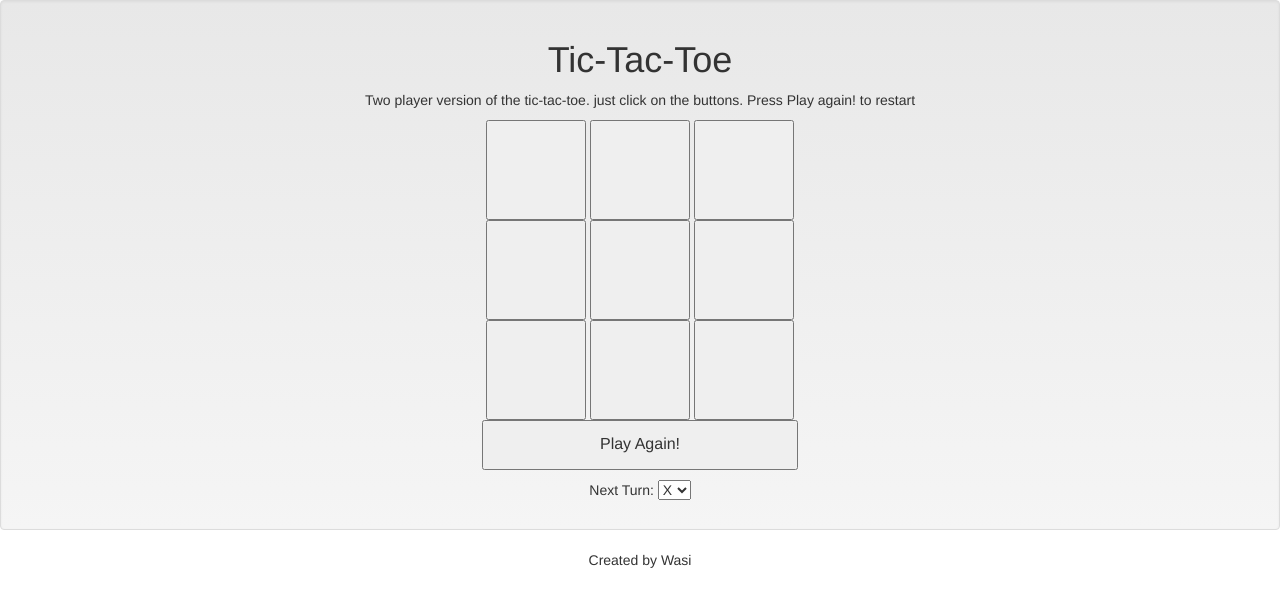
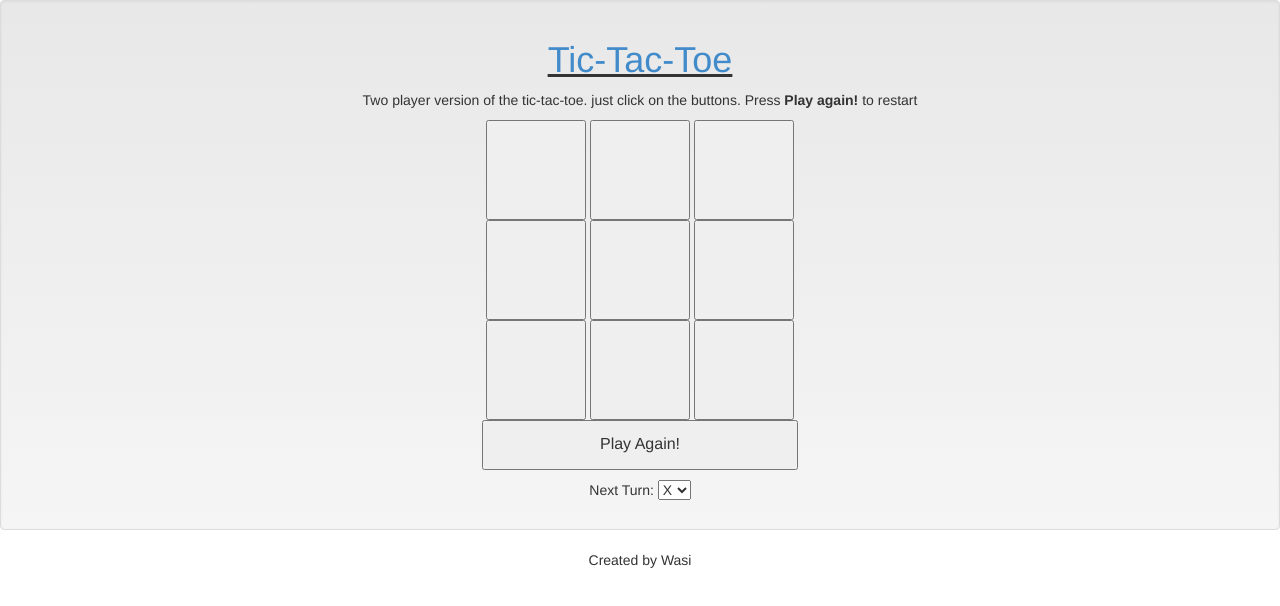
Before and after one commit to wasi0013/wasi0013.github.io, a plain HTML site: page tic-tac-toe/index.html in a window 1280 px wide. Drawn offline with Linux system fonts and the light colour scheme.

Commit message:
fix link

```diff
--- a/tic-tac-toe/index.html
+++ b/tic-tac-toe/index.html
@@ -8,11 +8,11 @@
 <body>
 
 <div class="well">
-<h1> Tic-Tac-Toe</h1>
+<h1> <u><a href="http://wasi0013.github.io/tic-tac-toe">Tic-Tac-Toe</a></u></h1>
 
 <p>
   Two player version of the tic-tac-toe.
-  just click on the buttons. Press Play again! to restart
+  just click on the buttons. Press <b>Play again!</b> to restart
 
 </p>
 
--- a/tic-tac-toe/stylesheets/stylesheet.css
+++ b/tic-tac-toe/stylesheets/stylesheet.css
@@ -3,7 +3,7 @@ body {
     text-align:center;
     }
 button {
-  font-size: 60px;
+  font-size: 20px;
   height: 100px;
   width: 100px;
   margin: 4px,2px;
```
